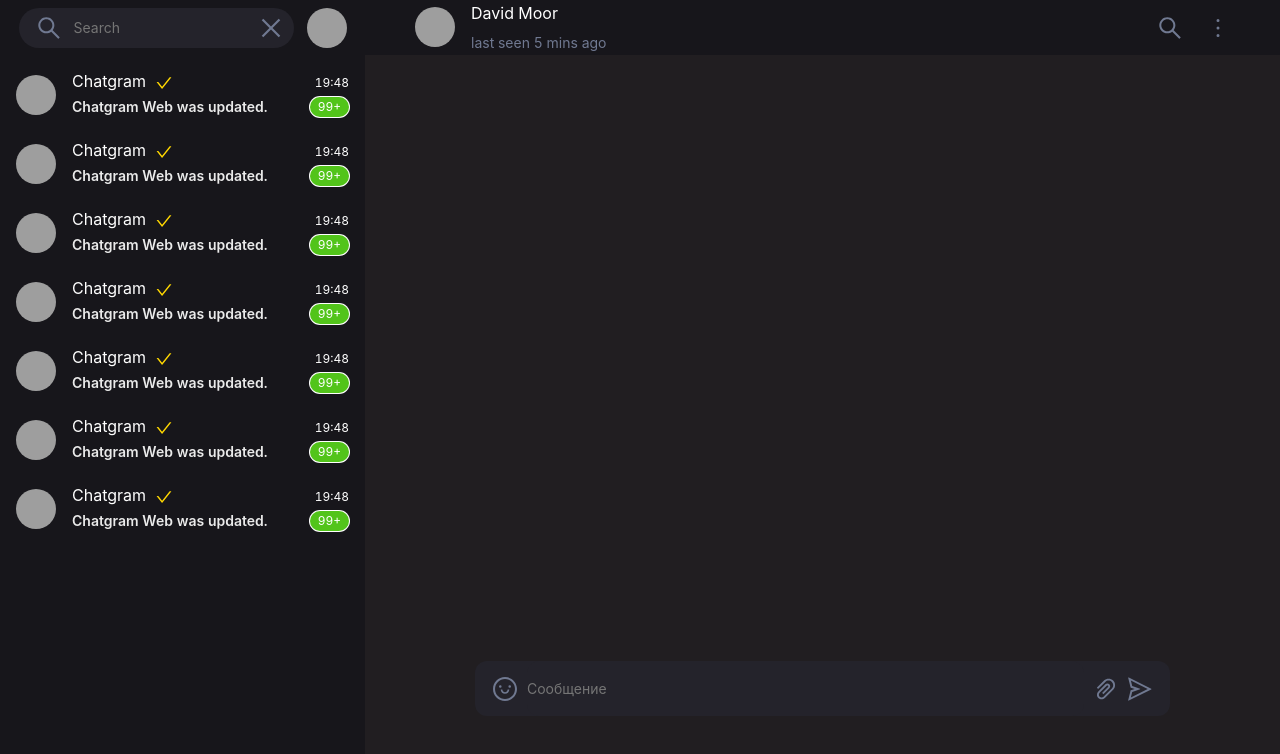
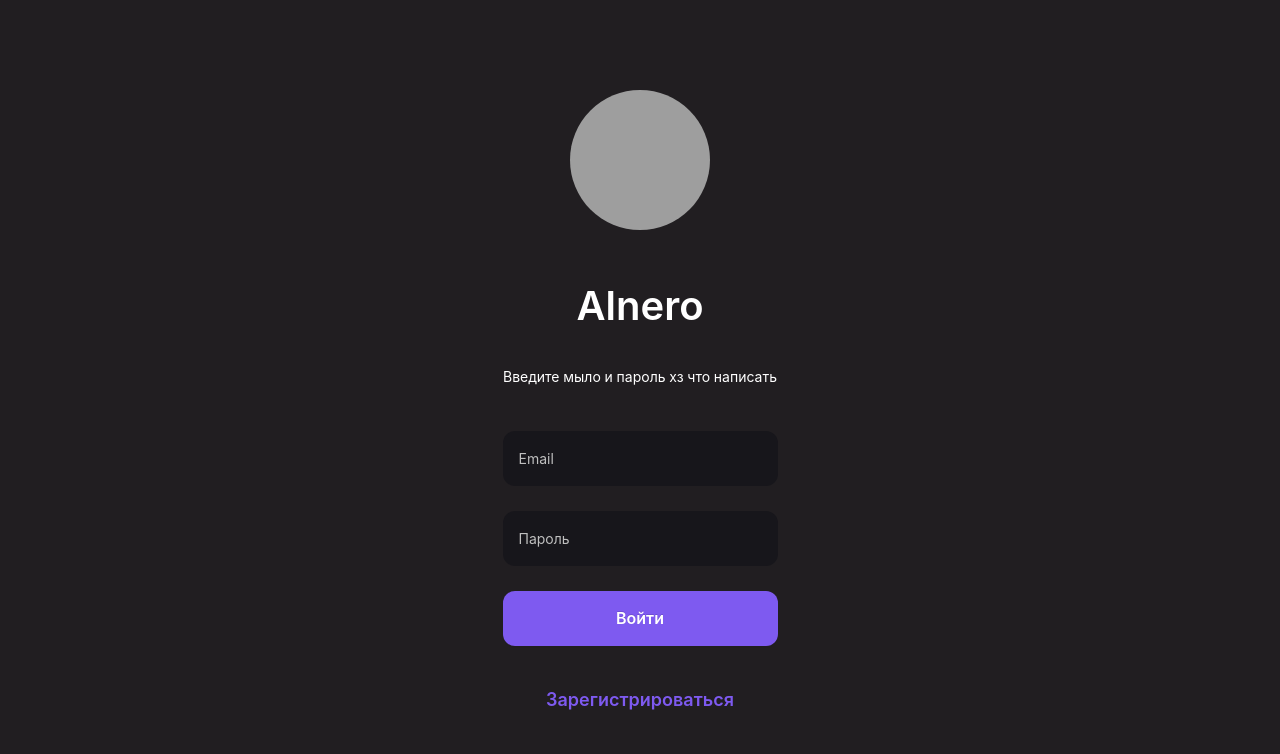
Before and after one commit to AlcorBBX/alnero, a React (Create React App) app in the folder client/: page / in a window 1280 px wide. Shown: the top 754 px of the page. Built offline with nearby package versions, Linux system fonts and the light colour scheme; grey boxes are pictures that could not be loaded.

Commit message:
adding login page

```diff
--- a/client/src/App.tsx
+++ b/client/src/App.tsx
@@ -1,3 +1,4 @@
+import LoginPage from 'pages/LoginPage';
 import React from 'react';
 import './App.css'
 import LayoutMain from './components/layout/LayoutChat';
@@ -6,7 +7,8 @@ import LayoutMain from './components/layout/LayoutChat';
 function App() {
   return (
     <div className="App">
-      <LayoutMain/>
+      {/* <LayoutMain/> */}
+      <LoginPage/>
     </div>
   );
 }
--- /dev/null
+++ b/client/src/components/LoginModelVisualization.tsx
@@ -0,0 +1,16 @@
+import React from 'react'
+import { Avatar} from 'antd';
+import './loginModeVizualization.sass'
+
+const LoginModelVisualization = () => {
+  return (
+    <div>
+        <Avatar className='Avatar'
+              size={140}
+              src="https://joeschmoe.io/api/v1/random"
+              alt="Han Solo" />
+    </div>
+  )
+}
+
+export default LoginModelVisualization
--- /dev/null
+++ b/client/src/components/loginModeVizualization.sass
@@ -0,0 +1,2 @@
+.Avatar
+    margin-bottom: 45px
--- /dev/null
+++ b/client/src/components/ui/LoginPageButtonSignin.tsx
@@ -0,0 +1,13 @@
+import React from 'react'
+import { Button } from 'antd';
+import './loginPageButton.sass'
+
+const LoginPageButtonSingin = () => {
+  return (
+    <div>
+      <Button className="LoginPageButtonSingin" type="primary">Войти</Button>
+    </div>
+  )
+}
+
+export default LoginPageButtonSingin
--- /dev/null
+++ b/client/src/components/ui/LoginPageButtonSignup.tsx
@@ -0,0 +1,13 @@
+import React from 'react'
+import { Button } from 'antd';
+import './loginPageButton.sass'
+
+const LoginPageButtonSignup = () => {
+  return (
+    <div>
+        <Button className="LoginPageButtonSignup" type="link">Зарегистрироваться</Button>
+    </div>
+  )
+}
+
+export default LoginPageButtonSignup
--- /dev/null
+++ b/client/src/components/ui/LoginPageInputEmail.tsx
@@ -0,0 +1,11 @@
+import { Input } from 'antd'
+import React from 'react'
+import './loginPageInput.sass'
+
+const LoginPageInput = () => {
+  return (
+    <Input className="LoginPageInput" placeholder="Email"/>
+  )
+}
+
+export default LoginPageInput
--- /dev/null
+++ b/client/src/components/ui/LoginPageInputPass.tsx
@@ -0,0 +1,11 @@
+import React from 'react'
+import { Input } from 'antd'
+import './loginPageInput.sass'
+
+const LoginPageInputPass = () => {
+  return (
+    <Input className="LoginPageInput" placeholder="Пароль"/>
+  )
+}
+
+export default LoginPageInputPass
--- /dev/null
+++ b/client/src/components/ui/loginPageButton.sass
@@ -0,0 +1,16 @@
+$mainColor: #7E5AF0
+
+.LoginPageButtonSingin
+    background: $mainColor
+    border-radius: 12px
+    width: 275px
+    height: 55px
+    border: none
+    font-weight: 600
+    font-size: 16px
+    margin-bottom: 35px
+
+.LoginPageButtonSignup
+    color: $mainColor
+    font-weight: 600
+    font-size: 18px
--- /dev/null
+++ b/client/src/components/ui/loginPageInput.sass
@@ -0,0 +1,13 @@
+$coloBackground: #17161B
+
+.LoginPageInput
+    padding: 8px 16px
+    width: 275px
+    height: 55px
+    background: $coloBackground
+    border: none
+    border-radius: 12px
+    color: #fff
+    margin-bottom: 25px
+    &:nth-last-child(1)
+        margin-bottom: 0
--- a/client/src/pages/LoginPage.tsx
+++ b/client/src/pages/LoginPage.tsx
@@ -1,9 +1,25 @@
+import LoginPageInputEmail from '../components/ui/LoginPageInputEmail'
 import React from 'react'
 import { FC } from 'react'
+import LoginPageInputPass from '../components/ui/LoginPageInputPass'
+import LoginModelVisualization from '../components/LoginModelVisualization'
+import LoginPageButtonSignin from '../components/ui/LoginPageButtonSignin'
+import LoginPageButtonSignup from '../components/ui/LoginPageButtonSignup'
+import '../pages/loginPage.sass'
 
 const LoginPage:FC = () => {
   return (
-    <div>LoginPage</div>
+    <div className="LoginPageWrap">
+      <LoginModelVisualization/>
+      <h1 className="LoginPageTitle">Alnero</h1>
+      <p className="LoginPageInfo">Введите мыло и пароль хз что написать</p>
+      <div className="LoginPageInputWrap">
+        <LoginPageInputEmail/>
+        <LoginPageInputPass/>
+      </div>
+      <LoginPageButtonSignin/>
+      <LoginPageButtonSignup/>
+    </div>
   )
 }
 
--- /dev/null
+++ b/client/src/pages/loginPage.sass
@@ -0,0 +1,26 @@
+$TextColor: #fff
+
+.LoginPageWrap
+    text-align: center
+    padding: 90px 0 70px 0
+
+.LoginPageTitle
+    color: $TextColor
+    margin-bottom: 30px
+    font-style: normal
+    font-weight: 600
+    font-size: 40px
+
+.LoginPageInfo
+    color: $TextColor
+    margin-bottom: 45px
+    font-weight: 400
+    font-size: 14px
+    line-height: 18px
+
+.LoginPageInputWrap
+    display: flex
+    flex-direction: column
+    max-width: 275px
+    margin: 0 auto
+    margin-bottom: 25px
```
